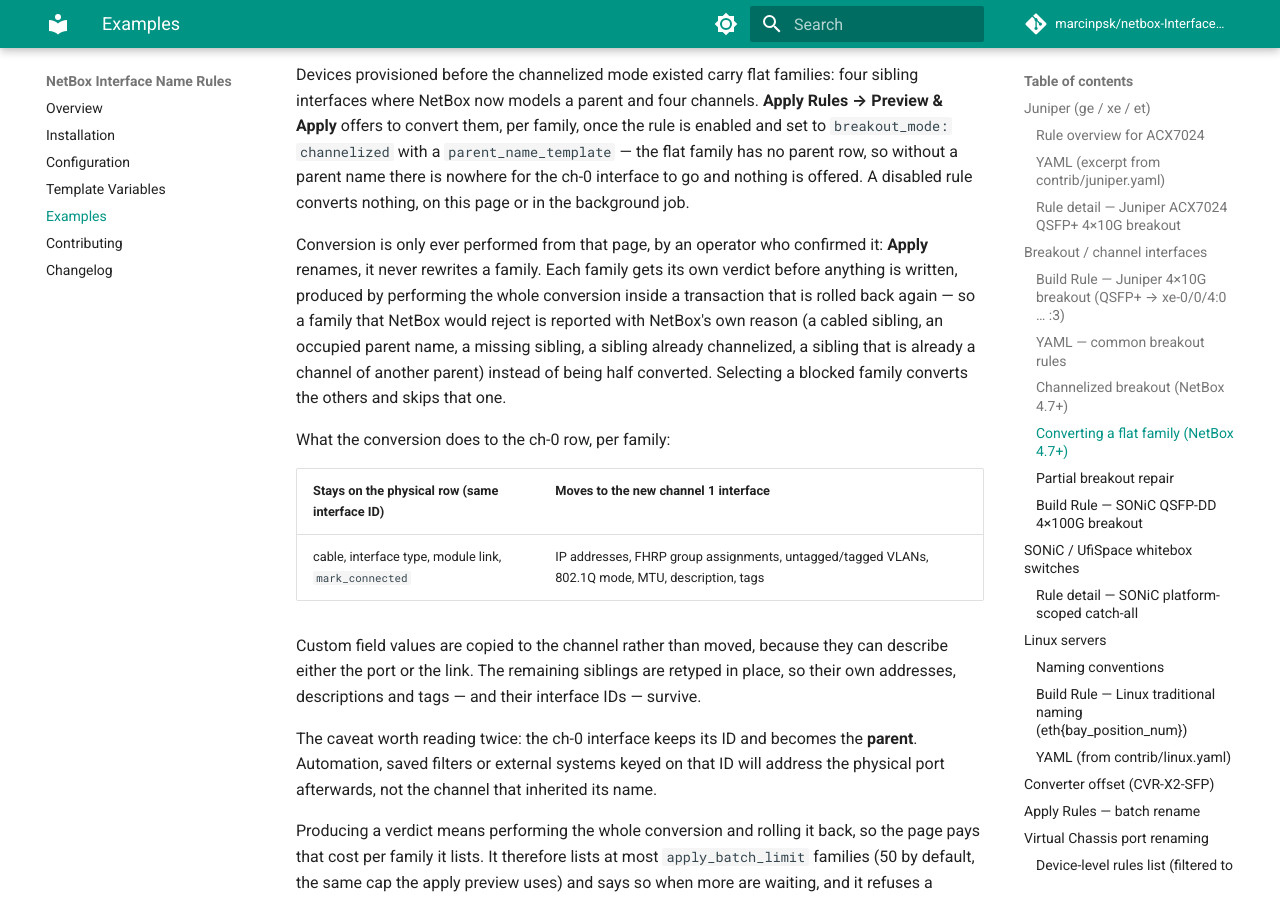
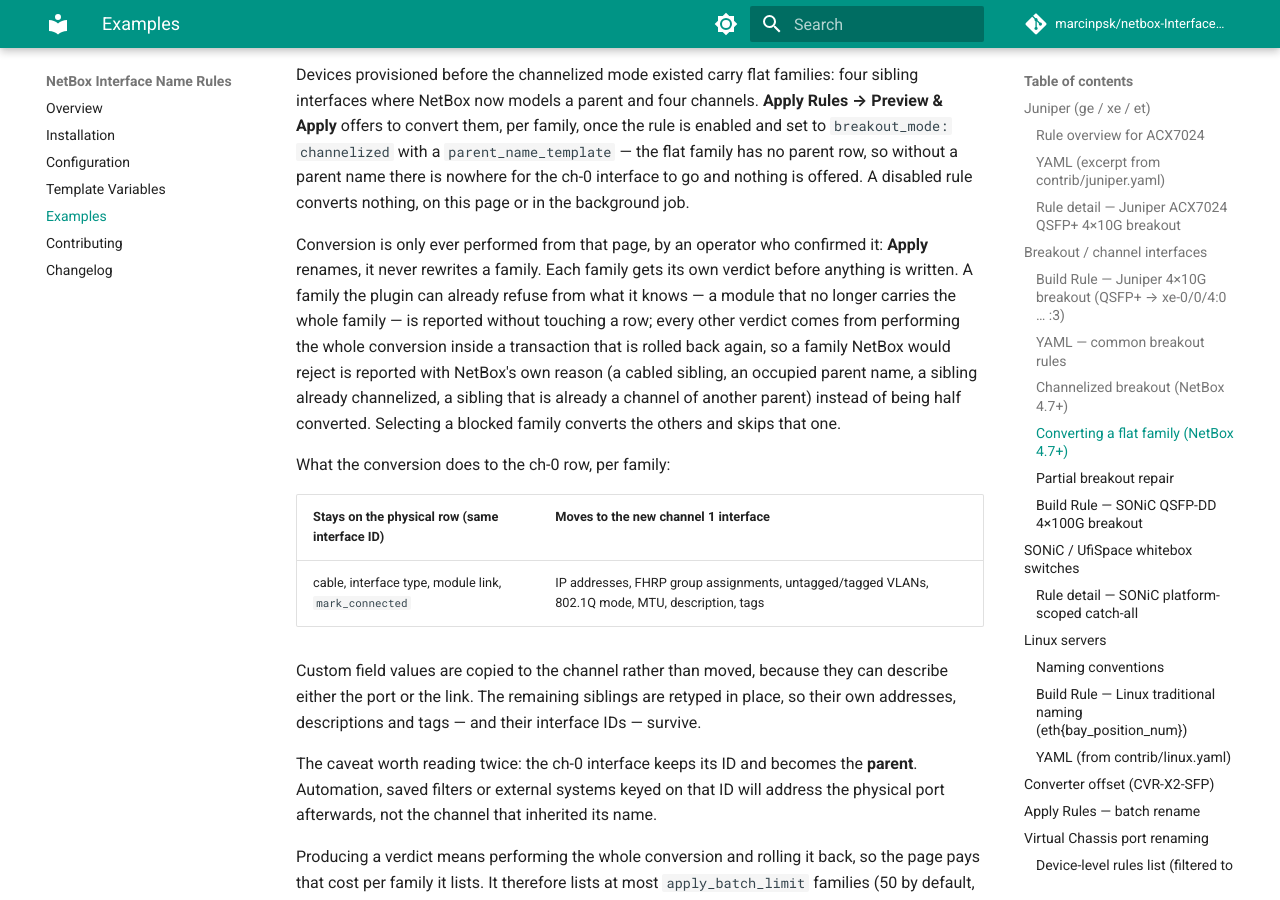
Before and after one commit to marcinpsk/netbox-InterfaceNameRules-plugin, an MkDocs documentation site: the page built from docs/examples.md, in a window 1280 px wide and 900 px high, scrolled down 5009 px. Built offline with MkDocs 1.6.1 and Material for MkDocs 9.7.7, drawn with Linux system fonts in a browser that asks for light colours; comment, search, counter and statistics services are not loaded.

Commit message:
docs: describe the contracted family architecture
Records the engine contraction as ADR 0011, completing the direction ADR 0006
set and the remaining step ADR 0009 named.

Adds the vocabulary the finished design uses to the domain glossary: the
conversion as a structural family change, the out-of-band rename a stale plan
protects against, and the engine facade as a compatibility surface that holds no
family logic.

Corrects the Apply-page description: a family the plugin can already refuse from
the rows it found is reported without a dry run, so not every verdict comes from
a rolled-back conversion any more.

```diff
--- a/docs/examples.md
+++ b/docs/examples.md
@@ -176,11 +176,13 @@
 
 Conversion is only ever performed from that page, by an operator who confirmed
 it: **Apply** renames, it never rewrites a family. Each family gets its own
-verdict before anything is written, produced by performing the whole conversion
-inside a transaction that is rolled back again — so a family that NetBox would
-reject is reported with NetBox's own reason (a cabled sibling, an occupied
-parent name, a missing sibling, a sibling already channelized, a sibling that is
-already a channel of another parent) instead of being half converted. Selecting
+verdict before anything is written. A family the plugin can already refuse from
+what it knows — a module that no longer carries the whole family — is reported
+without touching a row; every other verdict comes from performing the whole
+conversion inside a transaction that is rolled back again, so a family NetBox
+would reject is reported with NetBox's own reason (a cabled sibling, an occupied
+parent name, a sibling already channelized, a sibling that is already a channel
+of another parent) instead of being half converted. Selecting
 a blocked family converts the others and skips that one.
 
 What the conversion does to the ch-0 row, per family:
```
Also changed, not shown: CONTEXT.md (+12 -0 lines), docs/adr/0011-contract-the-engine-to-a-family-facade.md (added, +13 -0 lines).
